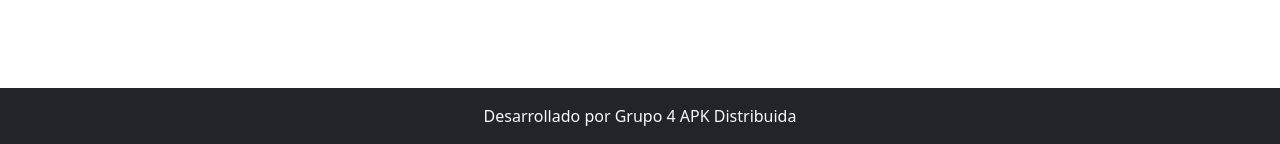
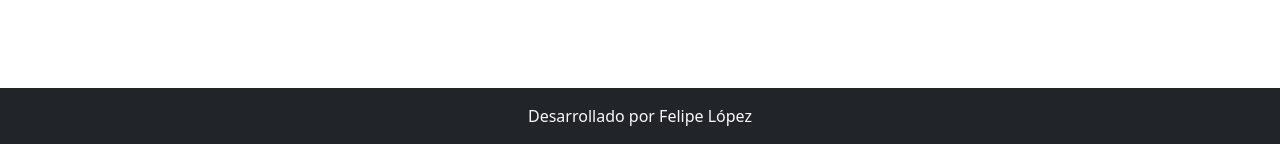
Before and after one commit to FLopac/practica.v1, a PHP site: page /modulo/index.php in a window 1280 px wide. Shown: the part 656-800 px from the top of the page. Run offline with PHP 8.4, Linux system fonts and the light colour scheme; the visitor is signed in with stand-in values (Sample User, id 1); data that the repository does not hold is empty.

Commit message:
Se modificó el footer del proyecto

```diff
--- a/modulo/template/footer.php
+++ b/modulo/template/footer.php
@@ -1,7 +1,7 @@
 <footer class="container-fluid bg-dark fixed-bottom">
       <div>
         <div class="col-md text-light text-center py-3">
-          Desarrollado por Grupo 4 APK Distribuida
+          Desarrollado por Felipe López
         </div>
       </div>
     </footer>
```
